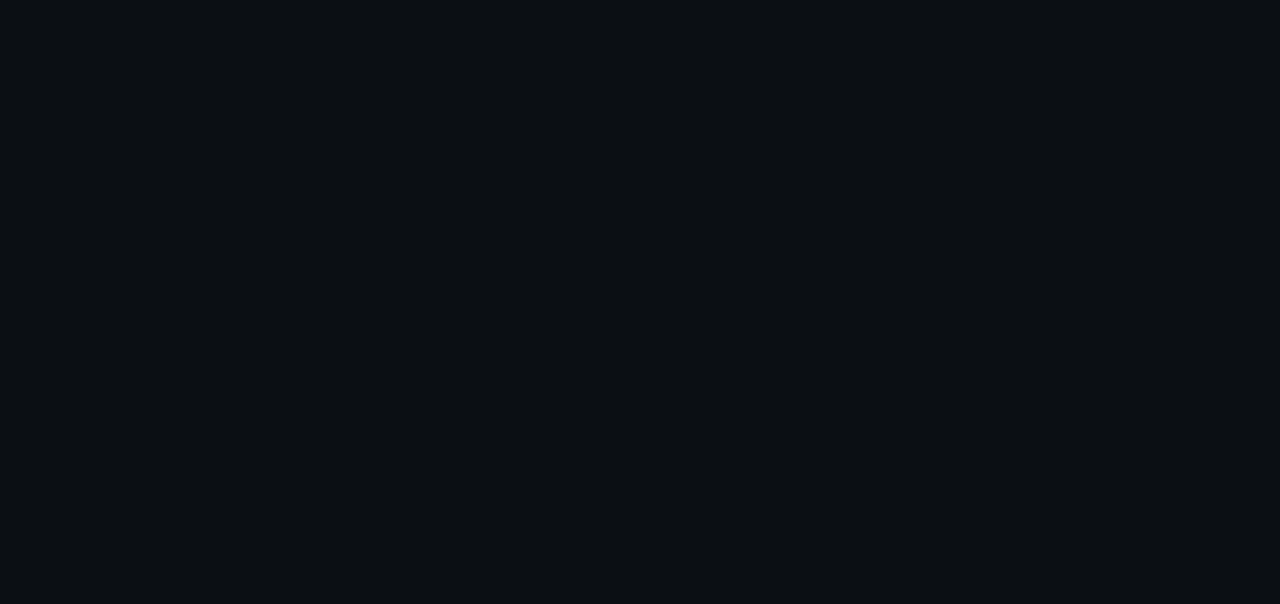
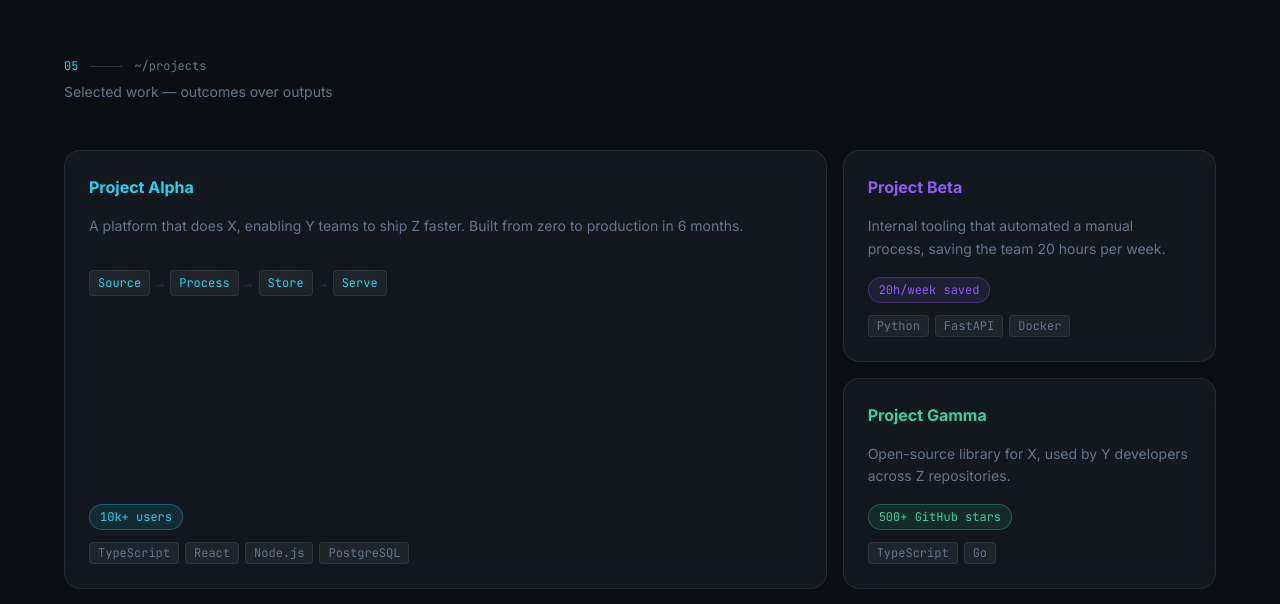
Before and after one commit to eamoe/digital-cv, a Next.js app: page /digital-cv/ in a window 1280 px wide. Shown: the part 3686-4290 px from the top of the page. Built offline with nearby package versions, Linux system fonts and the light colour scheme.

Commit message:
feat: add Projects section
Bento grid layout: featured project spans 2 rows with pipeline diagram, remaining projects fill the right column.
Accent colours, metrics badge, stack tags, and external link icon per card.
Data sourced from projects.json.

```diff
--- a/src/app/page.tsx
+++ b/src/app/page.tsx
@@ -3,7 +3,8 @@ import Hero       from '@/components/portfolio/Hero'
 import About      from '@/components/portfolio/About'
 import Trajectory from '@/components/portfolio/Trajectory'
 import Skills   from '@/components/portfolio/Skills'
-import Process  from '@/components/portfolio/Process'
+import Process   from '@/components/portfolio/Process'
+import Projects  from '@/components/portfolio/Projects'
 
 export default function Home() {
   return (
@@ -15,7 +16,7 @@ export default function Home() {
         <Trajectory />
         <Skills />
         <Process />
-        <section id="projects"   className="min-h-screen" />
+        <Projects />
         <section id="vision"     className="min-h-screen" />
         <section id="notes"      className="min-h-screen" />
         <section id="contact"    className="min-h-screen" />
--- /dev/null
+++ b/src/components/portfolio/Projects.tsx
@@ -0,0 +1,125 @@
+'use client'
+
+import { motion } from 'framer-motion'
+import { ExternalLink } from 'lucide-react'
+import SectionLabel from './SectionLabel'
+import projects from '@/data/projects.json'
+import type { Project, AccentColor } from '@/types'
+
+const ACCENT_TEXT: Record<AccentColor, string> = {
+  cyan:    'text-primary',
+  violet:  'text-accent',
+  emerald: 'text-emerald',
+}
+
+const ACCENT_BORDER: Record<AccentColor, string> = {
+  cyan:    'border-primary/30',
+  violet:  'border-accent/30',
+  emerald: 'border-emerald/30',
+}
+
+const ACCENT_BG: Record<AccentColor, string> = {
+  cyan:    'bg-primary/10',
+  violet:  'bg-accent/10',
+  emerald: 'bg-emerald/10',
+}
+
+// SVG pipeline diagram shown inside the featured card
+function PipelineDiagram() {
+  const nodes = ['Source', 'Process', 'Store', 'Serve']
+  return (
+    <div className="flex items-center gap-1 flex-wrap mt-4">
+      {nodes.map((node, i) => (
+        <div key={node} className="flex items-center gap-1">
+          <div className="glass rounded px-2 py-1 text-xs font-mono text-primary border border-primary/20">
+            {node}
+          </div>
+          {i < nodes.length - 1 && (
+            <span className="text-muted/40 text-xs">→</span>
+          )}
+        </div>
+      ))}
+    </div>
+  )
+}
+
+function ProjectCard({ project, featured = false }: { project: Project; featured?: boolean }) {
+  const accentText   = ACCENT_TEXT[project.accent]
+  const accentBorder = ACCENT_BORDER[project.accent]
+  const accentBg     = ACCENT_BG[project.accent]
+
+  return (
+    <motion.div
+      initial={{ opacity: 0, y: 24 }}
+      whileInView={{ opacity: 1, y: 0 }}
+      viewport={{ once: true, margin: '-60px' }}
+      transition={{ duration: 0.5, ease: 'easeOut' }}
+      whileHover={{ scale: 1.01 }}
+      className={`glass glass-hover rounded-2xl p-6 flex flex-col gap-4 border ${accentBorder} h-full`}
+    >
+      {/* Header */}
+      <div className="flex items-start justify-between gap-3">
+        <h3 className={`font-bold text-base ${accentText}`}>{project.title}</h3>
+        {project.url && (
+          <a
+            href={project.url}
+            target="_blank"
+            rel="noopener noreferrer"
+            className="text-muted hover:text-foreground transition-colors shrink-0"
+            aria-label={`Open ${project.title}`}
+          >
+            <ExternalLink className="w-4 h-4" />
+          </a>
+        )}
+      </div>
+
+      <p className="text-sm text-muted leading-relaxed">{project.description}</p>
+
+      {/* Pipeline diagram on featured card */}
+      {featured && <PipelineDiagram />}
+
+      <div className="mt-auto flex flex-col gap-3">
+        {/* Metrics badge */}
+        <div className={`inline-flex items-center self-start px-2.5 py-1 rounded-full text-xs font-mono ${accentBg} ${accentText} border ${accentBorder}`}>
+          {project.metrics}
+        </div>
+
+        {/* Stack tags */}
+        <div className="flex flex-wrap gap-1.5">
+          {project.stack.map((tag) => (
+            <span
+              key={tag}
+              className="text-xs font-mono px-2 py-0.5 rounded bg-white/5 text-muted border border-white/8"
+            >
+              {tag}
+            </span>
+          ))}
+        </div>
+      </div>
+    </motion.div>
+  )
+}
+
+export default function Projects() {
+  const data     = projects as Project[]
+  const featured = data.find((p) => p.featured) ?? data[0]
+  const rest     = data.filter((p) => !p.featured)
+
+  return (
+    <section id="projects" className="py-24 px-6">
+      <div className="max-w-6xl mx-auto">
+        <SectionLabel index="05" path="~/projects" kicker="Selected work — outcomes over outputs" />
+
+        {/* Bento grid: featured card spans 2 rows on desktop */}
+        <div className="grid lg:grid-cols-3 lg:grid-rows-2 gap-4 lg:auto-rows-fr">
+          <div className="lg:col-span-2 lg:row-span-2">
+            <ProjectCard project={featured} featured />
+          </div>
+          {rest.map((project) => (
+            <ProjectCard key={project.id} project={project} />
+          ))}
+        </div>
+      </div>
+    </section>
+  )
+}
```
